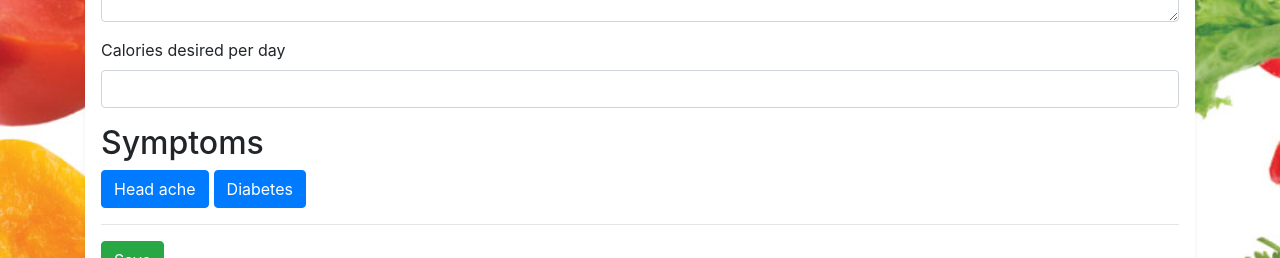
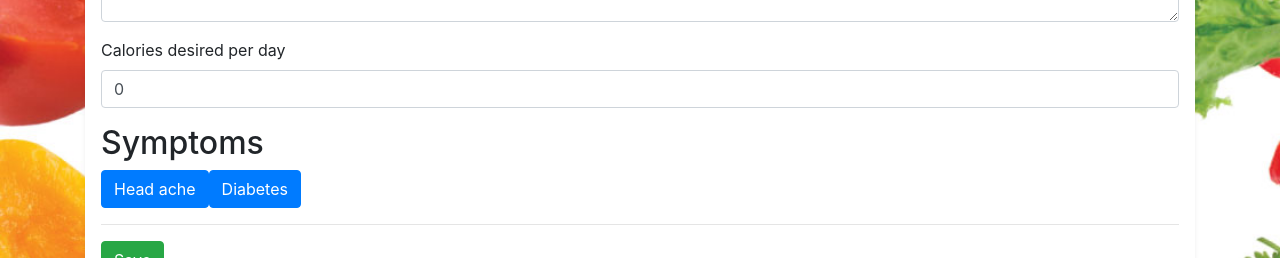
Before and after one commit to aws-sac/recom-ui, an Angular app: page / in a window 1280 px wide. Both pictures are taken after typing "name@example.com", "Sample123" into the empty fields and a click on the button "Sign in". Shown: the part 351-609 px from the top of the page. Built offline with nearby package versions, Linux system fonts and the light colour scheme.

Commit message:
Add multiple selections for diseases

```diff
--- a/src/app/navbar/navbar.component.html
+++ b/src/app/navbar/navbar.component.html
@@ -22,7 +22,6 @@
         <div class="dropdown-menu" aria-labelledby="dropdown07">
           <a class="dropdown-item" href="#symptoms" (click)="updatePageEvent('recipes')">Recipes</a>
           <a class="dropdown-item" href="#profile" (click)="updatePageEvent('profile')">Profile</a>
-          <a class="dropdown-item" href="#symptoms" (click)="updatePageEvent('symptoms')">My Symptoms</a>
         </div>
       </li>
     </ul>
--- a/src/app/profile/profile.component.html
+++ b/src/app/profile/profile.component.html
@@ -5,27 +5,22 @@
 <form>
   <div class="form-group">
     <label for="name">Full name</label>
-    <input type="text" class="form-control" id="name">
+    <input type="text" class="form-control" id="name" name="fullName" [(ngModel)]="data.fullName">
   </div>
   <div class="form-group">
     <label for="description">About me</label>
-    <textarea class="form-control" id="description" rows="3"></textarea>
+    <textarea class="form-control" id="description" rows="3" name="description" [(ngModel)]="data.description"></textarea>
   </div>
   <div class="form-group">
     <label for="calories">Calories desired per day</label>
-    <input type="number" class="form-control" id="calories">
+    <input type="number" class="form-control" id="calories" name="calories" [(ngModel)]="data.calories">
   </div>
 
   <h2>Symptoms</h2>
+  <div class="btn-group-toggle" data-toggle="buttons">
+    <button class="btn btn-primary" (click)="pushPop('headache')">Head ache</button>
 
-  <div class="btn-group-toggle" data-toggle="buttons">
-    <label class="btn btn-primary">
-      <input type="checkbox" autocomplete="off"> Head ache
-    </label>
-
-    <label class="btn btn-primary">
-      <input type="checkbox" autocomplete="off"> Diabetes
-    </label>
+    <button class="btn btn-primary" (click)="pushPop('diabetes')">Diabetes</button>
   </div>
 
   <hr/>
--- a/src/app/profile/profile.component.ts
+++ b/src/app/profile/profile.component.ts
@@ -7,20 +7,30 @@ import { UserService } from '../user.service';
   styleUrls: ['./profile.component.scss']
 })
 export class ProfileComponent implements OnInit {
+  data = {
+    calories: 0,
+    fullName: '',
+    description: '',
+    diseases: []
+  }
 
   constructor(private userService: UserService) { }
 
   ngOnInit() {
   }
 
+  pushPop(d) {
+    if (this.data.diseases.includes(d)) {
+      this.data.diseases = this.data.diseases.filter(function(item) {
+        return item !== d
+      })
+    } else {
+      this.data.diseases.push(d)
+    }
+  }
+
   saveProfile() {
-    const data = {
-      calories: 0,
-      fullName: 'John Papa',
-      description: 'Description',
-      diseases: ['Headache'],
-    };
-
-    this.userService.save(data);
+    console.log(this.data);
+    this.userService.save(this.data);
   }
 }
--- a/src/app/welcome/welcome.component.html
+++ b/src/app/welcome/welcome.component.html
@@ -10,10 +10,6 @@
       <app-profile></app-profile>
     </div>
 
-    <div *ngIf="page == 'symptoms'">
-      <h1>Symptoms</h1>
-    </div>
-
     <div *ngIf="page == 'welcome'">
       <h1>Welcome to RECOM!</h1>
     </div>
```
